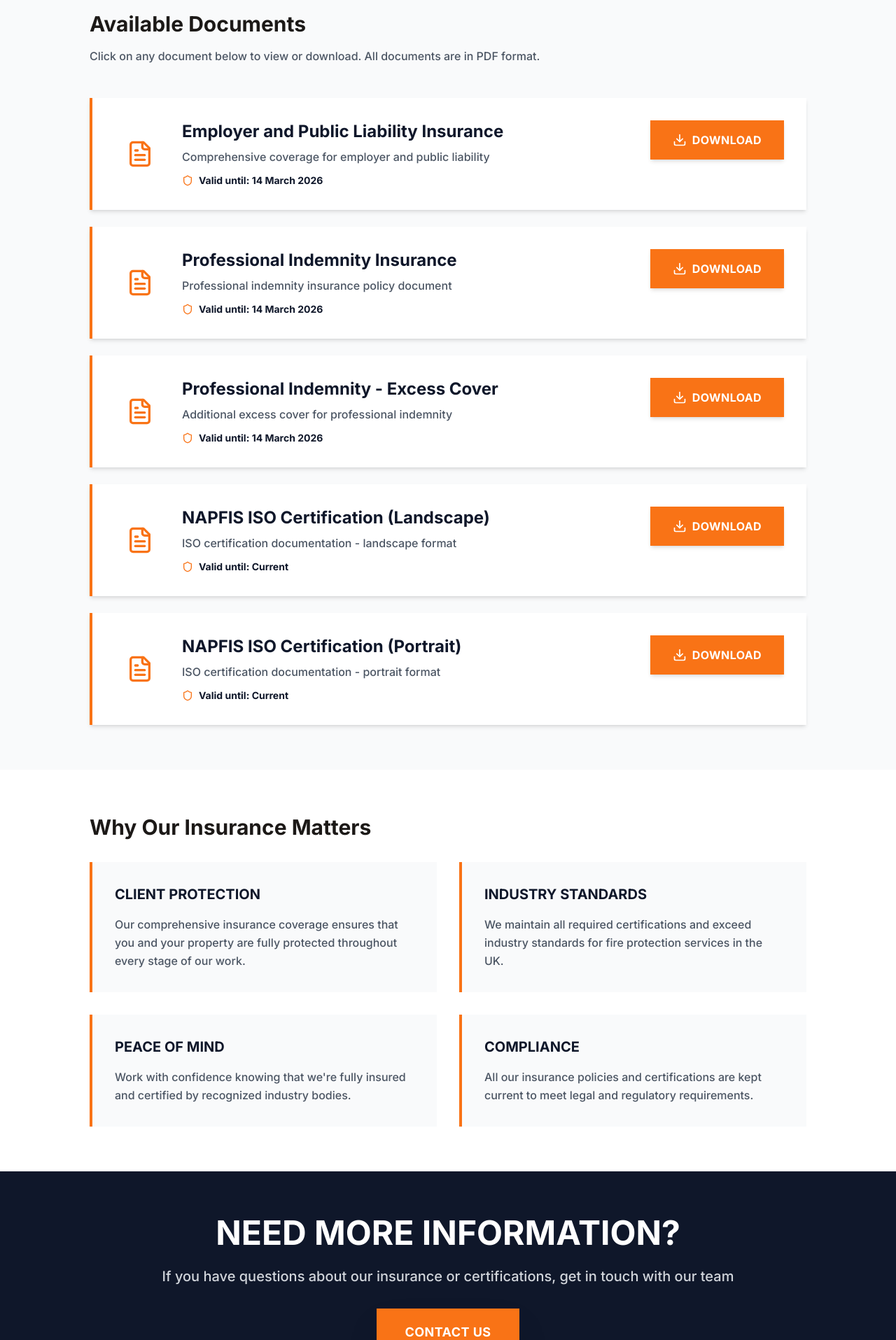
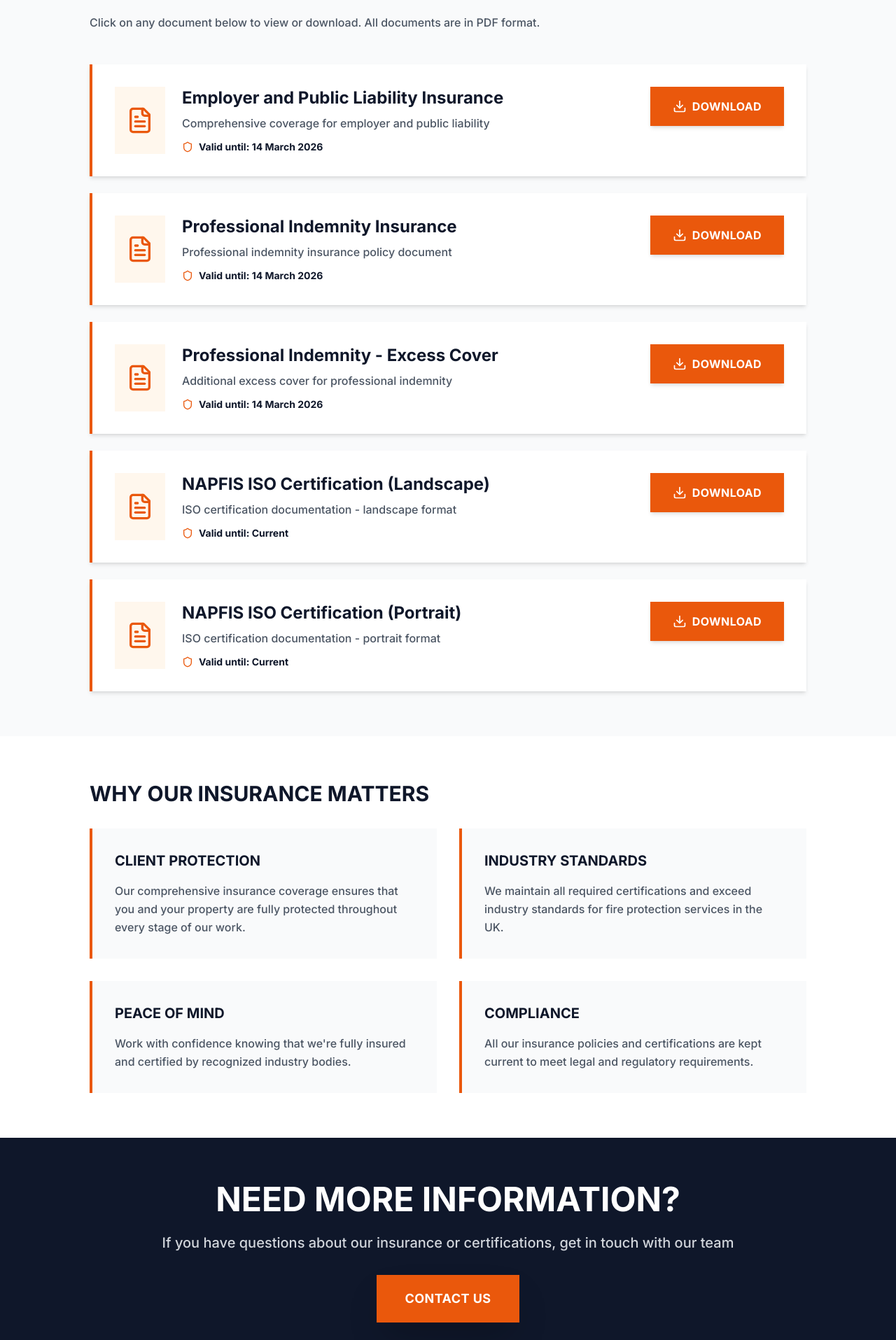
Before and after one commit to JuanBarriosPiaggio/Fyrup, a Next.js app: page /insurance in a window 1280 px wide. Shown: the part 565-2480 px from the top of the page at 70% size. Built offline with nearby package versions, Linux system fonts and the light colour scheme; a web font is replaced by a local one.

Commit message:
Fix insurance page header styling - use consistent Tailwind classes

```diff
--- a/app/insurance/page.tsx
+++ b/app/insurance/page.tsx
@@ -42,17 +42,17 @@ export const metadata = {
 
 export default function InsurancePage() {
   return (
-    <div className="min-h-screen pt-32 pb-20">
+    <div className="min-h-screen">
       {/* Hero Section */}
-      <section className="bg-dark-900 text-white py-16 px-4 sm:px-6 lg:px-8">
+      <section className="relative pt-32 pb-20 px-4 sm:px-6 lg:px-8 bg-dark-900">
         <div className="max-w-5xl mx-auto">
-          <div className="inline-block mb-4 px-6 py-2 bg-[var(--primary)] text-white text-sm font-bold uppercase tracking-wider">
+          <div className="inline-block mb-4 px-6 py-2 bg-primary-600 text-white text-sm font-bold uppercase tracking-wider">
             Insurance & Certifications
           </div>
-          <h1 className="text-4xl lg:text-6xl mb-6 font-bold">
+          <h1 className="text-4xl lg:text-6xl text-white mb-6 font-bold uppercase">
             INSURANCE &
             <br />
-            <span className="text-[var(--accent)]">CERTIFICATIONS</span>
+            <span className="text-primary-400">CERTIFICATIONS</span>
           </h1>
           <p className="text-xl text-gray-300 max-w-3xl font-medium leading-relaxed">
             We maintain comprehensive insurance coverage and industry certifications to protect our clients and ensure the highest standards of service delivery.
@@ -64,7 +64,7 @@ export default function InsurancePage() {
       <section className="py-16 px-4 sm:px-6 lg:px-8 bg-gray-50">
         <div className="max-w-5xl mx-auto">
           <div className="mb-12">
-            <h2 className="text-3xl font-bold text-[var(--heading)] mb-4">Available Documents</h2>
+            <h2 className="text-3xl font-bold text-dark-900 mb-4 uppercase">Available Documents</h2>
             <p className="text-gray-600 font-medium">
               Click on any document below to view or download. All documents are in PDF format.
             </p>
@@ -74,18 +74,18 @@ export default function InsurancePage() {
             {insuranceDocs.map((doc, index) => (
               <div
                 key={index}
-                className="bg-white p-8 border-l-4 border-[var(--primary)] shadow-md hover:shadow-xl transition-shadow"
+                className="bg-white p-8 border-l-4 border-primary-600 shadow-md hover:shadow-xl transition-shadow"
               >
                 <div className="flex flex-col md:flex-row md:items-start md:justify-between gap-6">
                   <div className="flex gap-6 flex-1">
-                    <div className="bg-[var(--primary)]/10 p-4 flex items-center justify-center flex-shrink-0">
-                      <FileText className="h-10 w-10 text-[var(--primary)]" />
+                    <div className="bg-primary-50 p-4 flex items-center justify-center flex-shrink-0">
+                      <FileText className="h-10 w-10 text-primary-600" />
                     </div>
                     <div className="flex-1">
                       <h3 className="text-2xl font-bold text-dark-900 mb-2">{doc.title}</h3>
                       <p className="text-gray-600 mb-3 font-medium">{doc.description}</p>
                       <div className="flex items-center gap-2 text-sm">
-                        <Shield className="h-4 w-4 text-[var(--primary)]" />
+                        <Shield className="h-4 w-4 text-primary-600" />
                         <span className="font-bold text-dark-900">Valid until: {doc.expires}</span>
                       </div>
                     </div>
@@ -94,7 +94,7 @@ export default function InsurancePage() {
                     href={`/insurance/${encodeURIComponent(doc.filename)}`}
                     target="_blank"
                     rel="noopener noreferrer"
-                    className="inline-flex items-center justify-center bg-[var(--primary)] text-white px-8 py-4 font-bold uppercase tracking-wide hover:bg-[var(--primary-hover)] transition-all shadow-md whitespace-nowrap"
+                    className="inline-flex items-center justify-center bg-primary-600 text-white px-8 py-4 font-bold uppercase tracking-wide hover:bg-primary-700 transition-all shadow-md whitespace-nowrap"
                   >
                     <Download className="h-5 w-5 mr-2" />
                     Download
@@ -109,27 +109,27 @@ export default function InsurancePage() {
       {/* Why This Matters Section */}
       <section className="py-16 px-4 sm:px-6 lg:px-8 bg-white">
         <div className="max-w-5xl mx-auto">
-          <h2 className="text-3xl font-bold text-[var(--heading)] mb-8">Why Our Insurance Matters</h2>
+          <h2 className="text-3xl font-bold text-dark-900 mb-8 uppercase">Why Our Insurance Matters</h2>
           <div className="grid md:grid-cols-2 gap-8">
-            <div className="bg-gray-50 p-8 border-l-4 border-[var(--primary)]">
+            <div className="bg-gray-50 p-8 border-l-4 border-primary-600">
               <h3 className="text-xl font-bold text-dark-900 mb-4 uppercase">Client Protection</h3>
               <p className="text-gray-600 font-medium leading-relaxed">
                 Our comprehensive insurance coverage ensures that you and your property are fully protected throughout every stage of our work.
               </p>
             </div>
-            <div className="bg-gray-50 p-8 border-l-4 border-[var(--primary)]">
+            <div className="bg-gray-50 p-8 border-l-4 border-primary-600">
               <h3 className="text-xl font-bold text-dark-900 mb-4 uppercase">Industry Standards</h3>
               <p className="text-gray-600 font-medium leading-relaxed">
                 We maintain all required certifications and exceed industry standards for fire protection services in the UK.
               </p>
             </div>
-            <div className="bg-gray-50 p-8 border-l-4 border-[var(--primary)]">
+            <div className="bg-gray-50 p-8 border-l-4 border-primary-600">
               <h3 className="text-xl font-bold text-dark-900 mb-4 uppercase">Peace of Mind</h3>
               <p className="text-gray-600 font-medium leading-relaxed">
                 Work with confidence knowing that we're fully insured and certified by recognized industry bodies.
               </p>
             </div>
-            <div className="bg-gray-50 p-8 border-l-4 border-[var(--primary)]">
+            <div className="bg-gray-50 p-8 border-l-4 border-primary-600">
               <h3 className="text-xl font-bold text-dark-900 mb-4 uppercase">Compliance</h3>
               <p className="text-gray-600 font-medium leading-relaxed">
                 All our insurance policies and certifications are kept current to meet legal and regulatory requirements.
@@ -142,7 +142,7 @@ export default function InsurancePage() {
       {/* CTA Section */}
       <section className="py-16 px-4 sm:px-6 lg:px-8 bg-dark-900 text-white">
         <div className="max-w-4xl mx-auto text-center">
-          <h2 className="text-4xl lg:text-5xl mb-6 font-bold">
+          <h2 className="text-4xl lg:text-5xl text-white mb-6 font-bold uppercase">
             NEED MORE INFORMATION?
           </h2>
           <p className="text-xl text-gray-300 mb-8 font-medium">
@@ -150,7 +150,7 @@ export default function InsurancePage() {
           </p>
           <Link
             href="/contact"
-            className="inline-flex items-center bg-[var(--primary)] text-white px-10 py-5 text-lg font-bold uppercase tracking-wide hover:bg-[var(--primary-hover)] transition-all shadow-2xl"
+            className="inline-flex items-center bg-primary-600 text-white px-10 py-5 text-lg font-bold uppercase tracking-wide hover:bg-primary-700 transition-all shadow-2xl"
           >
             Contact Us
           </Link>
```
